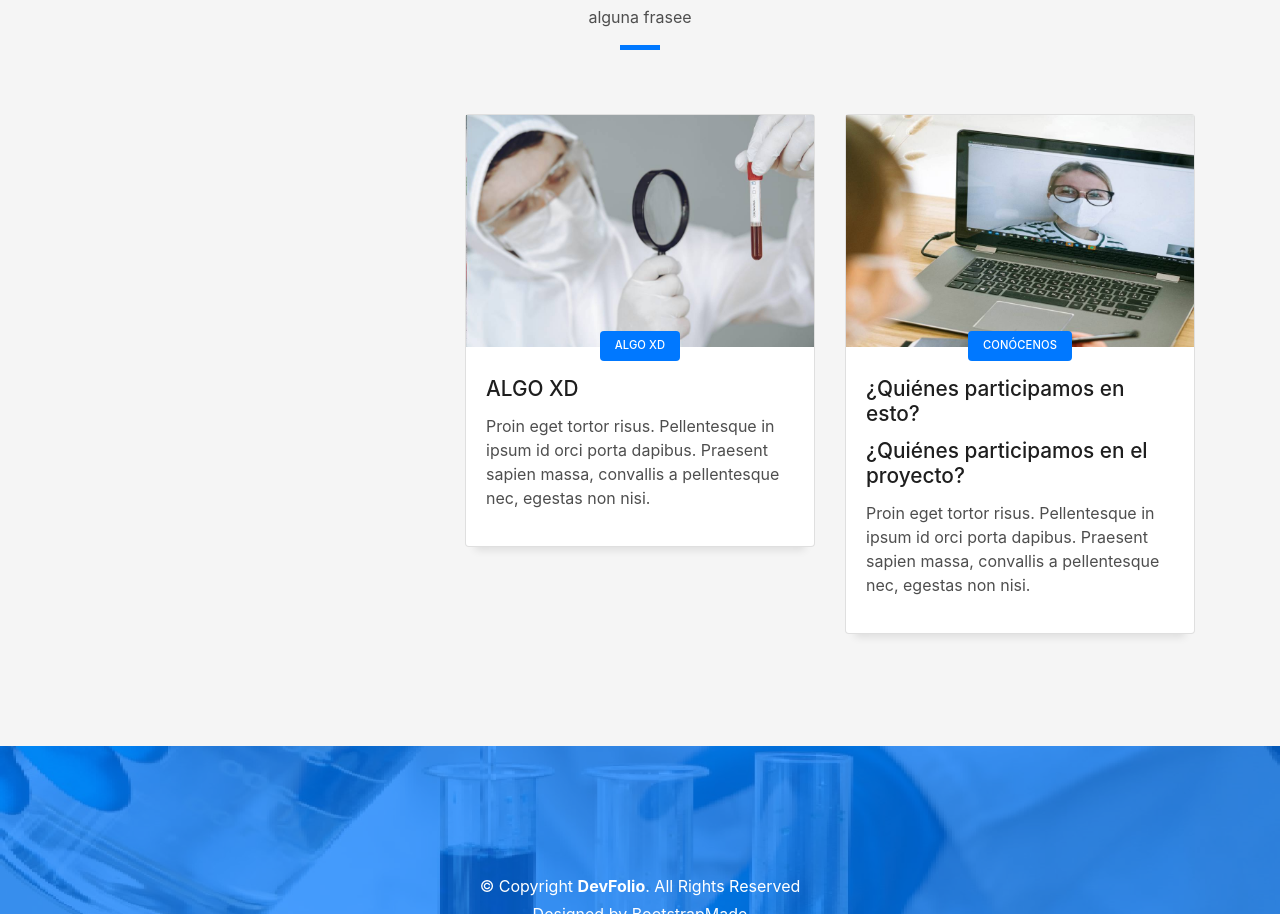
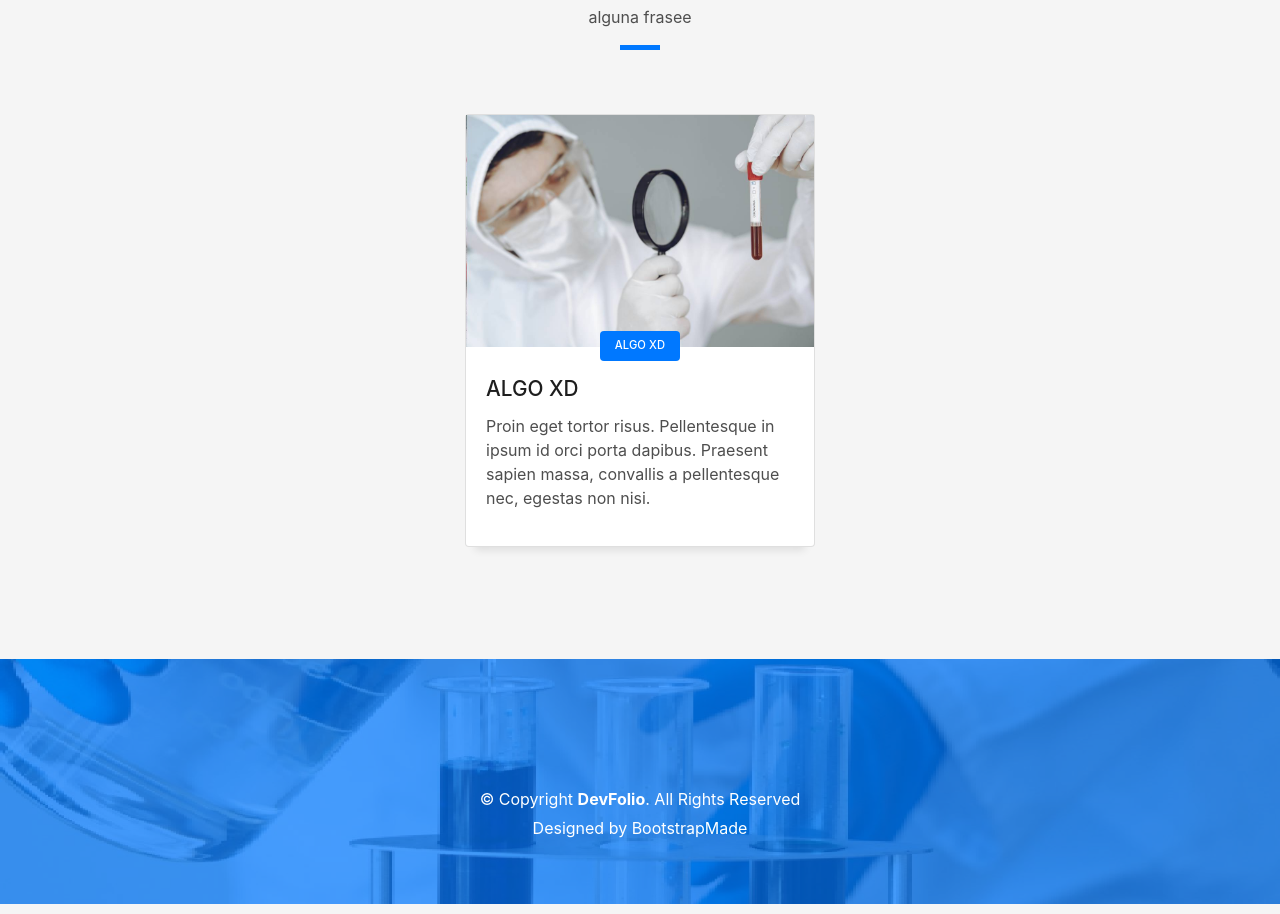
Before and after one commit to EmePin/BIOSENSOR, a plain HTML site: page index.html in a window 1280 px wide. Shown: the part 1357-2271 px from the top of the page. Drawn offline with Linux system fonts and the light colour scheme; files whose address does not match are found by name.

Commit message:
boxxx3 again

```diff
--- a/index.html
+++ b/index.html
@@ -155,28 +155,7 @@
 
           </div>
         </div>
-        <div class="col-md-4">
-          <div class="card card-blog">
-            <div class="card-img">
-              <a href="blog-single.html"><img src="img/post-3.jpg" alt="" class="img-fluid"></a>
-            </div>
-            <div class="card-body">
-              <div class="card-category-box">
-                <div class="card-category">
-                  <h6 class="category">conócenos</h6>
-                </div>
-              </div>
-              <h3 class="card-title"><a href="blog-single.html">¿Quiénes participamos en esto?</a></h3>
-              <h3 class="card-title"><a href="blog-single.html">¿Quiénes participamos en el proyecto?</a></h3>
-              <p class="card-description">
-                Proin eget tortor risus. Pellentesque in ipsum id orci porta dapibus. Praesent sapien massa, convallis
-                a pellentesque nec,
-                egestas non nisi.
-              </p>
-            </div>
 
-          </div>
-        </div>
 
       </div>
     </div>
```
